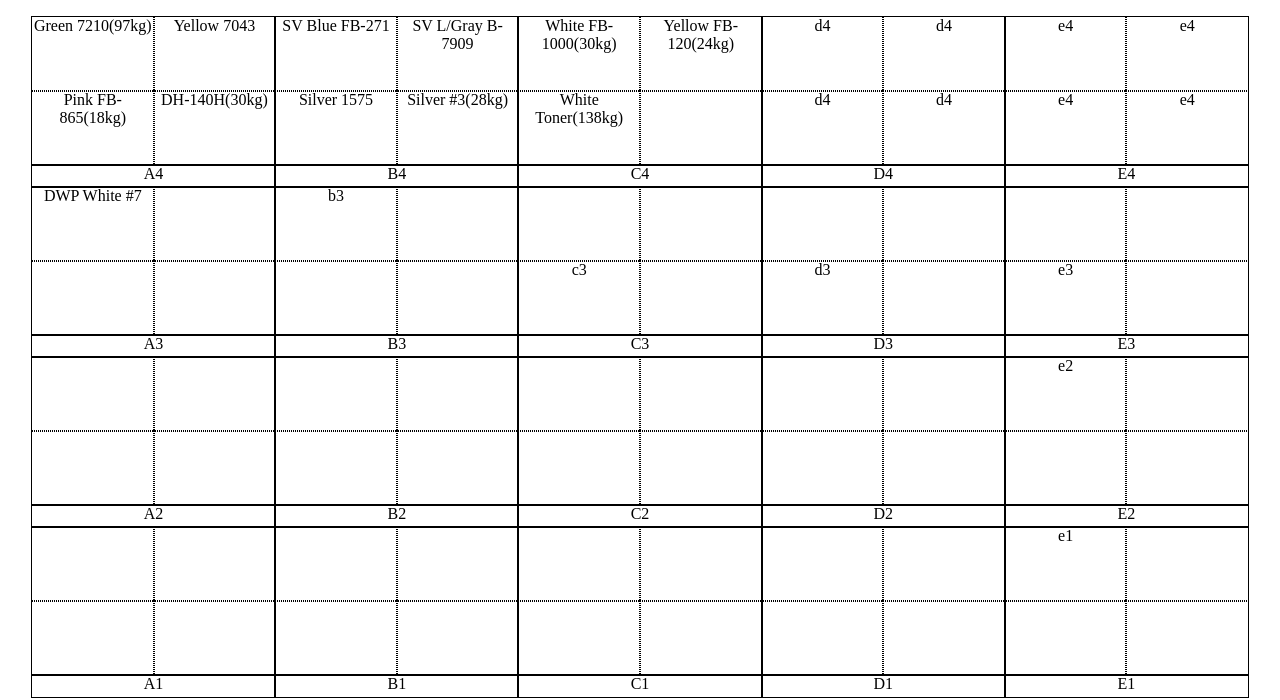
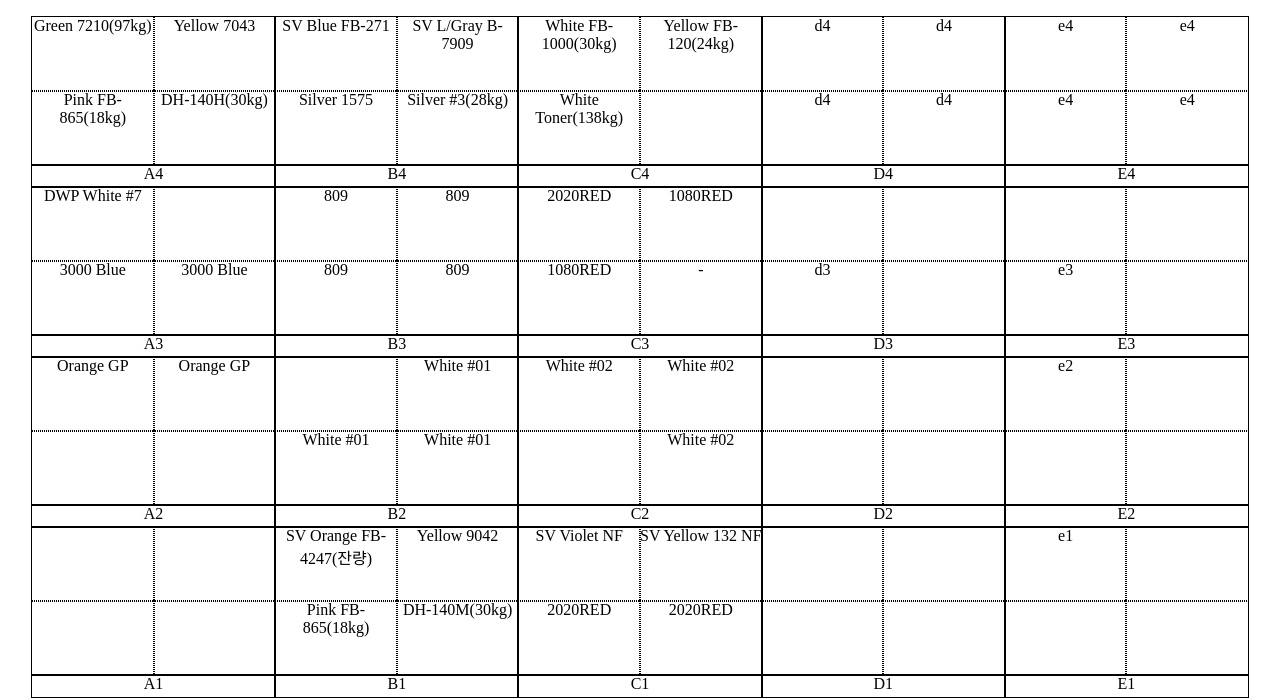
Before and after one commit to YJN0331/wpcjstorage, a plain HTML site: page toxic.html in a window 1280 px wide. Shown: the part 127-827 px from the top of the page. Drawn offline with Linux system fonts and the light colour scheme.

Commit message:
240423 내용추가2

```diff
--- a/toxic.html
+++ b/toxic.html
@@ -53,24 +53,24 @@
         <div class="lackname">D4</div>
         <div class="lackname">E4</div>
 
-        <!-- 3단 -->
+        <!-- 좌측랙 3단 -->
         <div class="lack">
             <div class="can">DWP White #7</div>
             <div class="can"></div>
-            <div class="can"></div>
-            <div class="can"></div>
+            <div class="can">3000 Blue</div>
+            <div class="can">3000 Blue</div>
         </div>
         <div class="lack">
-            <div class="can">b3</div>
-            <div class="can"></div>
-            <div class="can"></div>
-            <div class="can"></div>
+            <div class="can">809</div>
+            <div class="can">809</div>
+            <div class="can">809</div>
+            <div class="can">809</div>
         </div>
         <div class="lack">
-            <div class="can"></div>
-            <div class="can"></div>
-            <div class="can">c3</div>
-            <div class="can"></div>
+            <div class="can">2020RED</div>
+            <div class="can">1080RED</div>
+            <div class="can">1080RED</div>
+            <div class="can">-</div>
         </div>
         <div class="lack">
             <div class="can"></div>
@@ -92,24 +92,24 @@
         <div class="lackname">D3</div>
         <div class="lackname">E3</div>
 
-        <!-- 2단 -->
-        <div class="lack">
-            <div class="can"></div>
-            <div class="can"></div>
+        <!-- 좌측 2단 A~E -->
+        <div class="lack" id="A2">
+            <div class="can">Orange GP</div>
+            <div class="can">Orange GP</div>
             <div class="can"></div>
             <div class="can"></div>
         </div>
         <div class="lack">
             <div class="can"></div>
-            <div class="can"></div>
-            <div class="can"></div>
-            <div class="can"></div>
+            <div class="can">White #01</div>
+            <div class="can">White #01</div>
+            <div class="can">White #01</div>
         </div>
         <div class="lack">
+            <div class="can">White #02</div>
+            <div class="can">White #02</div>
             <div class="can"></div>
-            <div class="can"></div>
-            <div class="can"></div>
-            <div class="can"></div>
+            <div class="can">White #02</div>
         </div>
         <div class="lack">
             <div class="can"></div>
@@ -133,7 +133,7 @@
 
 
 
-        <!-- 1단 -->
+        <!-- 좌측 1단 A~E -->
         <div class="lack">
             <div class="can"></div>
             <div class="can"></div>
@@ -141,16 +141,16 @@
             <div class="can"></div>
         </div>
         <div class="lack">
-            <div class="can"></div>
-            <div class="can"></div>
-            <div class="can"></div>
-            <div class="can"></div>
+            <div class="can">SV Orange FB-4247(잔량)</div>
+            <div class="can">Yellow 9042</div>
+            <div class="can">Pink FB-865(18kg)</div>
+            <div class="can">DH-140M(30kg)</div>
         </div>
         <div class="lack">
-            <div class="can"></div>
-            <div class="can"></div>
-            <div class="can"></div>
-            <div class="can"></div>
+            <div class="can">SV Violet NF</div>
+            <div class="can">SV Yellow 132 NF</div>
+            <div class="can">2020RED</div>
+            <div class="can">2020RED</div>
         </div>
         <div class="lack">
             <div class="can"></div>
```
